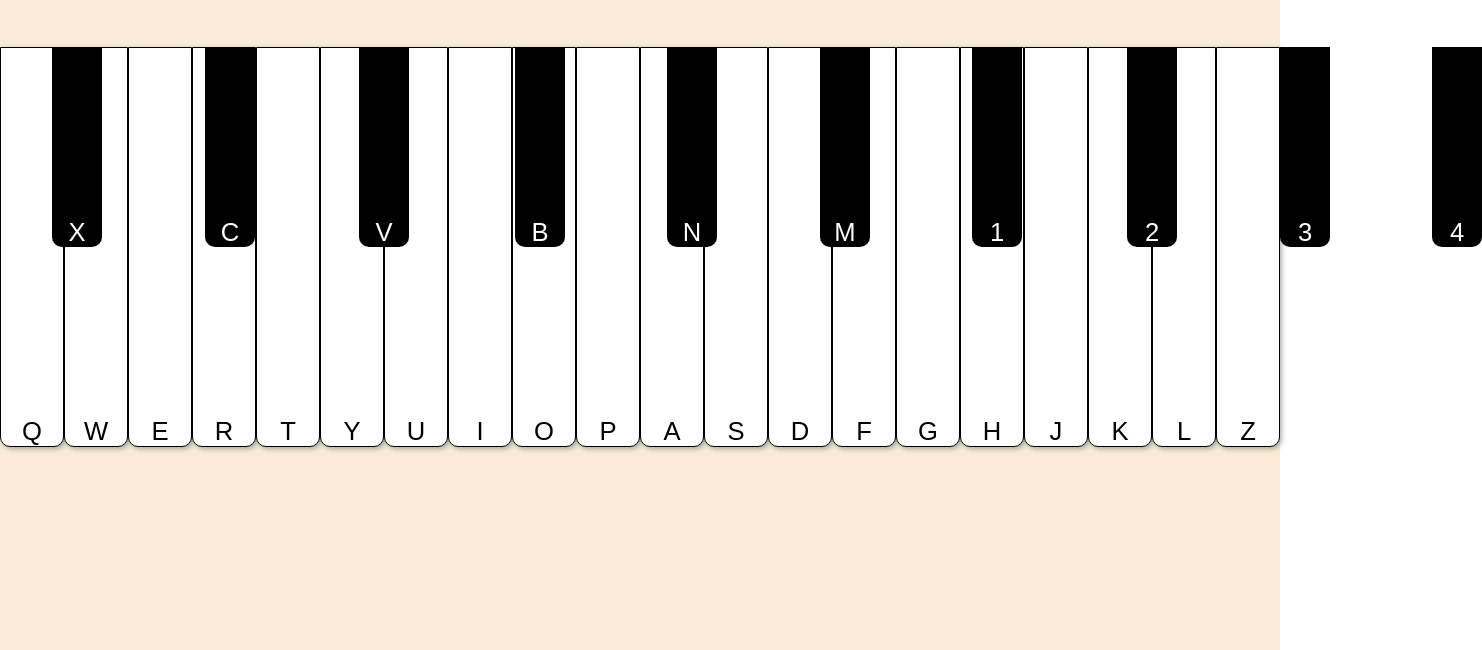
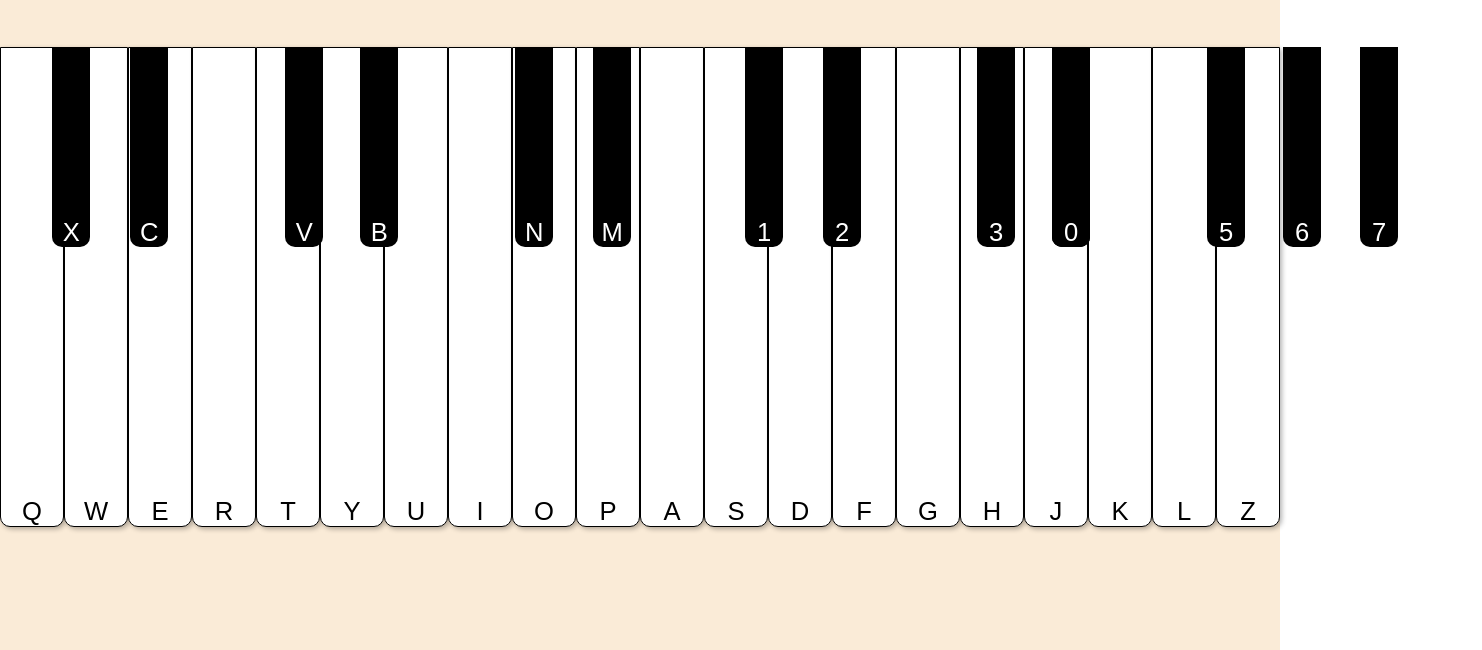
Before and after one commit to AyaanAhmad-code/Virtual_Piano, a plain HTML site: page index.html in a window 1280 px wide. Shown: the part 150-800 px from the top of the page, 1482 px wide, since content can reach past the window. Drawn offline with Linux system fonts and the light colour scheme.

Commit message:
some changes

```diff
--- a/index.html
+++ b/index.html
@@ -41,6 +41,12 @@
             <div class="key-black key-black8">2</div>
             <div class="key-black key-black9">3</div>
             <div class="key-black key-black10">4</div>
+            <div class="key-black key-black11">5</div>
+            <div class="key-black key-black12">6</div>
+            <div class="key-black key-black13">7</div>
+            <div class="key-black key-black14">8</div>
+            <div class="key-black key-black15">9</div>
+            <div class="key-black key-black16">0</div>
         </div>
      </main>
     <script src="script.js"></script>
--- a/script.js
+++ b/script.js
@@ -36,7 +36,7 @@ function playSound(key){
     else if(key === "7") file ="60.mp3";
     else if(key === "8") file ="61.mp3";
     else if(key === "9") file ="62.mp3";
-    else if(key === "10") file ="63.mp3";
+    else if(key === "0") file ="63.mp3";
 
     if(!file) return;
 
--- a/style.scss
+++ b/style.scss
@@ -23,8 +23,8 @@ main {
 
   @mixin keys() {
     position: absolute;
-    height: 200px;
-    width: 50px;
+    height: 25vh;
+    width: 3vw;
     display: flex;
     font-size: 2vw;
     text-transform: uppercase;
@@ -39,7 +39,7 @@ main {
 
   .keys-group {
     margin-top: 50px;
-    position: relative;
+    position: fixed;
     display: flex;
     align-items: center;
     justify-content: center;
@@ -51,8 +51,8 @@ main {
       font-family: Arial, Helvetica, sans-serif;
       align-items: flex-end;
       justify-content: center;
-      height: 400px;
-      width: 80px;
+      height: 60vh;
+      width: 5vw;
       border-bottom-left-radius: 10px;
       border-bottom-right-radius: 10px;
       border: 1px solid black;
@@ -73,47 +73,77 @@ main {
     }
     .key-black2 {
       @include keys();
-      left: 205px;
+      left: 130px;
       top: 0;
     }
     .key-black3 {
       @include keys();
-      left: 359px;
+      left: 285px;
       top: 0;
     }
     .key-black4 {
       @include keys();
-      left: 515px;
+      left: 360px;
       top: 0;
     }
     .key-black5 {
       @include keys();
-      left: 667px;
+      left: 515px;
       top: 0;
     }
     .key-black6 {
       @include keys();
-      left: 820px;
+      left: 593px;
       top: 0;
     }
     .key-black7 {
       @include keys();
-      left: 972px;
+      left: 745px;
       top: 0;
     }
     .key-black8 {
       @include keys();
-      left: 1127px;
+      left: 823px;
       top: 0;
     }
     .key-black9 {
       @include keys();
-      left: 1280px;
+      left: 977px;
       top: 0;
     }
     .key-black10 {
       @include keys();
-      left: 1432px;
+      left: 1052px;
+      top: 0;
+    }
+    .key-black11 {
+      @include keys();
+      left: 1207px;
+      top: 0;
+    }
+    .key-black12 {
+      @include keys();
+      left: 1283px;
+      top: 0;
+    }
+    .key-black13 {
+      @include keys();
+      left: 1360px;
+      top: 0;
+    }
+    .key-black14 {
+      @include keys();
+      left: 1487px;
+      top: 0;
+    }
+    .key-black15 {
+      @include keys();
+      left: 1052px;
+      top: 0;
+    }
+    .key-black16 {
+      @include keys();
+      left: 1052px;
       top: 0;
     }
     .key-black1:active,
@@ -135,7 +165,19 @@ main {
     .key-black9:active,
     .key-black9.active,
     .key-black10:active,
-    .key-black10.active {
+    .key-black10.active,
+    .key-black11:active,
+    .key-black11.active,
+    .key-black12:active,
+    .key-black12.active,
+    .key-black13:active,
+    .key-black13.active,
+    .key-black14:active,
+    .key-black14.active,
+    .key-black15:active,
+    .key-black15.active,
+    .key-black16:active,
+    .key-black16.active {
       scale: 0.95;
       top: -5px;
     }
```
Also changed, not shown: style.css, 1 other file.
